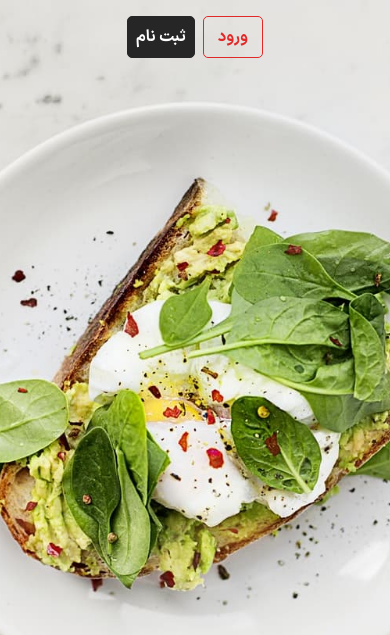
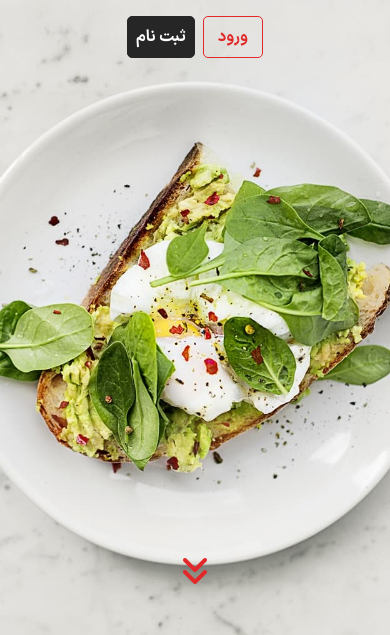
Before and after one commit to atefeh-karimi/my-restaurant-web-rtl, a website: page index.html in a window 390 px wide. Shown: the top 635 px of the page. Drawn offline with Linux system fonts and the light colour scheme.

Commit message:
fixed header height in mediaQuery(phone)

```diff
--- a/scss/main.scss
+++ b/scss/main.scss
@@ -531,11 +531,14 @@ footer {
 @media screen and (max-width: 600px) {
   /*========================HEADER===================*/
   header {
-    height: 100vh;
+    height: 80vh;
     .header__social {
       left: 50%;
       bottom: 0;
       transform: translate(-50%);
+    }
+    .header__container {
+      height: 80vh;
     }
 
     .header__nav {
```
Also changed, not shown: scss/main.css, 1 other file.
